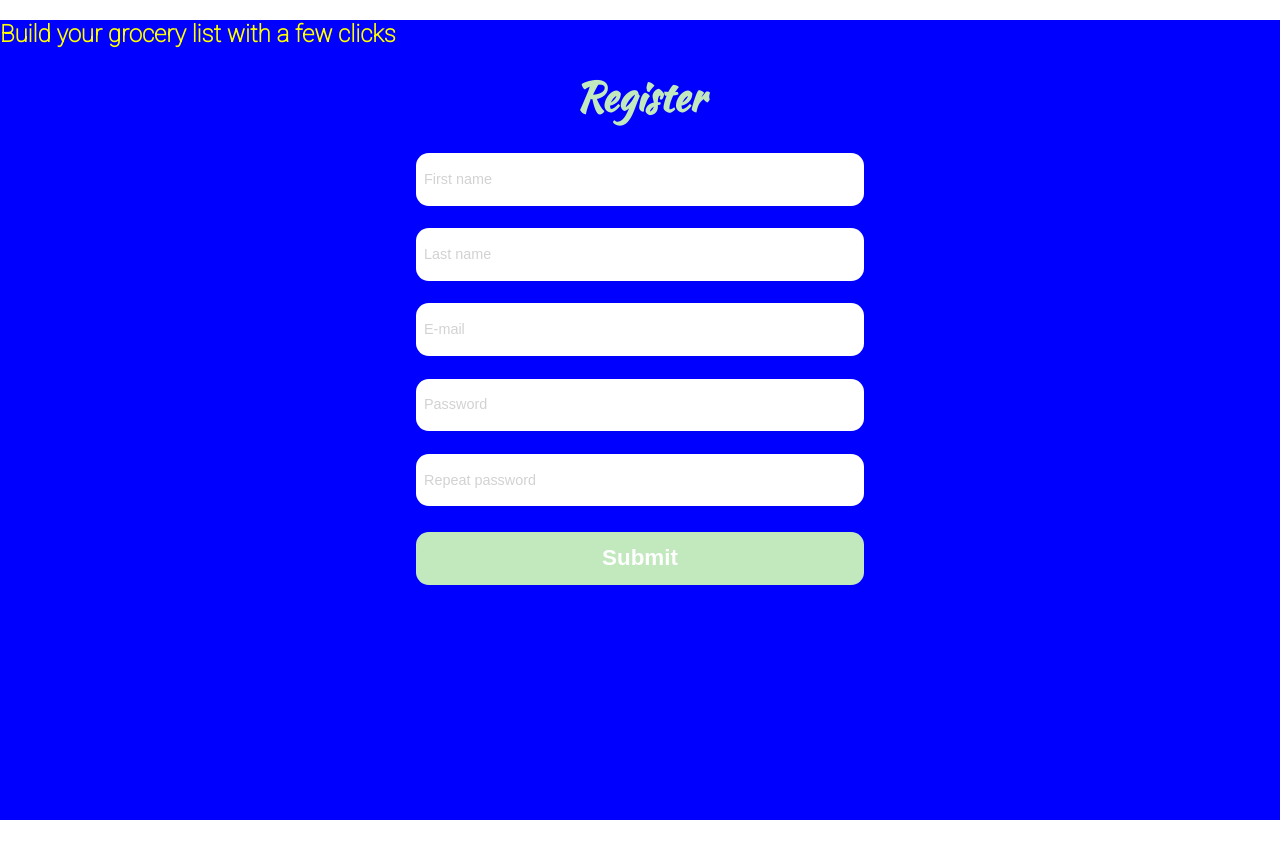
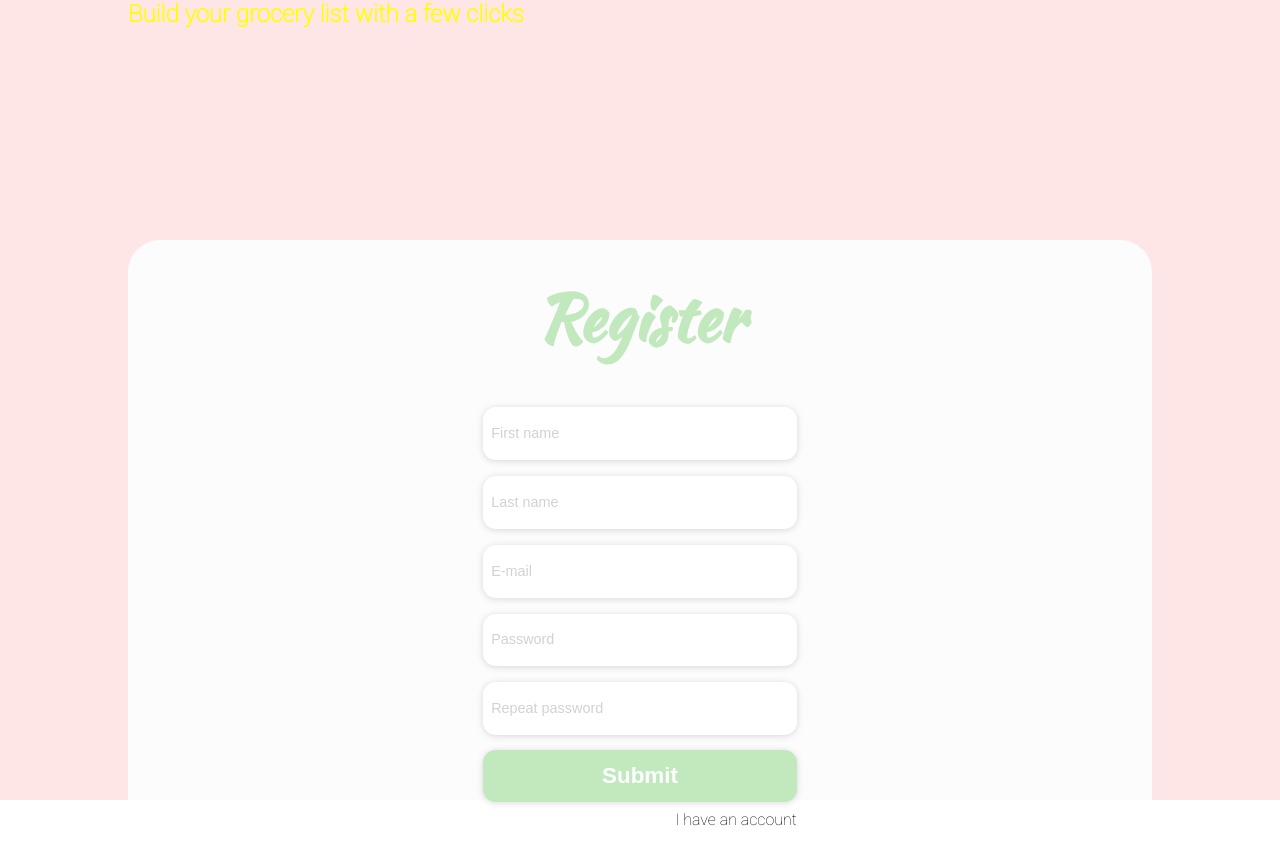
Before and after one commit to Ivailo663/ShoppingListApp, a React app: page / in a window 1280 px wide. Shown: the top 864 px of the page. Before the commit the page ends 820 px from the top, so only its background shows below. Built offline with nearby package versions, Linux system fonts and the light colour scheme.

Commit message:
first deploy

```diff
--- a/src/components/authComponents/Auth.js
+++ b/src/components/authComponents/Auth.js
@@ -15,18 +15,16 @@ class Auth extends Component {
     render() {
         return (
             <div className="auth-container">
-                <div className="auth-container-inner">
                     <header>
                         <h1>
                         Build your grocery list with a few clicks
-
                         </h1>
                     </header>
                     <section className="auth-body">
                         {!true?<Login/>: <Register/>}
                     </section>
-                </div>
             </div>
+
         )
     }
 }
--- a/src/components/authComponents/register/Register.js
+++ b/src/components/authComponents/register/Register.js
@@ -6,17 +6,13 @@ function Register() {
         <h2>Register</h2>
         <div className="form-wrapper">
             <form>
-
-
             <div className="input-holder">
                 <input type="text" name="firstName" placeholder="First name"/>
             </div>
 
-
             <div className="input-holder">
                 <input type="text" name="lastName" placeholder="Last name"/>
             </div>
-
 
             <div className="input-holder">
                <input type="email" name="email" placeholder="E-mail"/>
@@ -29,10 +25,11 @@ function Register() {
                <input type="password" name="repeat-password" placeholder="Repeat password"/>
                </div>
 
-
-
                 <button>Submit</button>
             </form>
+
+            <p className="toggle-form">I have an account</p>
+
         </div>
     </div>
     )
--- a/src/styles/App.scss
+++ b/src/styles/App.scss
@@ -9,21 +9,21 @@ html,body{
     margin:0;
     padding:0;
     box-sizing: border-box;
-    width:100%;
-    height:100%;
+
     font-family: 'Roboto', sans-serif;
 }
 *{
     box-sizing : border-box;
 }
 #index{
-    height:100%;
+    background:$pink;
     display:flex;
     justify-content: center;
 }
 //GENERAL CLASSES
 h1{
 color:yellow;
+margin:0;
 }
 @media(max-width:800px){
     h1{
@@ -32,51 +32,61 @@ color:yellow;
 
 }
 h2{
-    @include h2
+    // @include h2;
+    // color:red
 }
 //GENERAL CLASSES END
 .main{
-    width:100%;
-    height:100%;
-    // background:red;
+    width:100vw;
+    // height:100vh;
 
 }
-.auth-container{
-    width:100vw;
-    height:100%;
-    background:blue;
-    @media only screen and (max-width: 600px){
-        .auth-container{
-            width:80vw;
-            background:green;
-            border:1px solid red;
-        }
+@media only screen and (min-width: 600px){
+    .main{
+        width:80vw;
     }
 }
+.auth-container{
+    width:100%;
+
+    header{
+       height:30vh;
+    }
+    section{
+        height:70vh;
+        background:$whiteDirty;
+        border-radius: 2rem 2rem 0 0 ;
+    }
+}
+
+
 .form-container{
     text-align: center;
     h2{
         @include h2($greenMain,$fontFunky);
         margin:0;
+        padding:4vmin;
+
     }
     .form-wrapper{
 
-    max-width:30rem;
+    padding:calc(1rem - 1vw);
+    max-width:20rem;
     margin: 0 auto;
     display:flex;
+    flex-flow:column;
+    text-align:right;
 
       form{
-
-          width:35rem;
-          padding:1rem;
+          width:100%;
               input{
-                  -webkit-box-shadow: 0px 2px 17px -17px rgba(0,0,0,0.75);
-                  -moz-box-shadow: 0px 2px 17px -17px rgba(0,0,0,0.75);
-                  box-shadow: 0px 2px 17px -17px rgba(0,0,0,0.75);
+                -webkit-box-shadow: 0px 1px 7px 0px rgba(0, 0, 0, 0.15);
+                -moz-box-shadow: 0px 1px 7px 0px rgba(0, 0, 0, 0.15);
+                box-shadow: 0px 1px 7px 0px rgba(0, 0, 0, 0.15);
                   width:100%;
-                  height:3.3rem;
+                  height:2.8rem;
                   border:none;
-                  margin:0.7rem 0;
+                  margin:0.5rem 0;
                   border-radius:0.8rem;
                   padding:0.5rem;
                   &:focus, &:active{
@@ -90,27 +100,31 @@ h2{
               }
           button{
               width:100%;
-              height:3.3rem;
+              height:2.8rem;
               border:none;
               background:$greenMain;
               border-radius:0.8rem;
               color:#fff;
               font-weight:700;
               font-size:1.4rem;
-              margin-top:0.9rem;
+              margin-top:0.4rem;
               border:none;
+              -webkit-box-shadow: 0px 1px 7px 0px rgba(0, 0, 0, 0.15);
+              -moz-box-shadow: 0px 1px 7px 0px rgba(0, 0, 0, 0.15);
+              box-shadow: 0px 1px 7px 0px rgba(0, 0, 0, 0.15);
               &:focus, &:active{
                   outline:none;
                   border:none;
               }
-              @media sreen and (max-width: 761px){
-                button{
-
-                    background:black;
-                    color:green;
-                }
+          }
+          @media only screen and (min-width: 1240px){
+            input,button{
+                height:3.3rem;
             }
-          }
-  }
+        }
+    }
+    .toggle-form{
+        margin:0.5rem 0 3rem 0;
+    }
   }
 }
--- a/src/styles/colors_and_fonts.scss
+++ b/src/styles/colors_and_fonts.scss
@@ -6,6 +6,7 @@ $white:#ffffff;
 $whiteTransparent: rgba(255,255,255,0.6);
 $greenMain:#C2E8BE;
 $greyPlaceholder: #D2D2D2;
+$whiteDirty: #fcfcfc;
 
 $fontMain: 'Roboto', sans-serif;
 $fontFunky: 'Kaushan Script', cursive;
--- a/src/styles/mixins.scss
+++ b/src/styles/mixins.scss
@@ -4,7 +4,7 @@
 @mixin h2( $color: $white, $font:$fontMain) {
     color:$color;
     font-weight: 600;
-    font-size:2.5rem;
+    font-size:8vmin;
     font-family:$font;
   }
 
```
